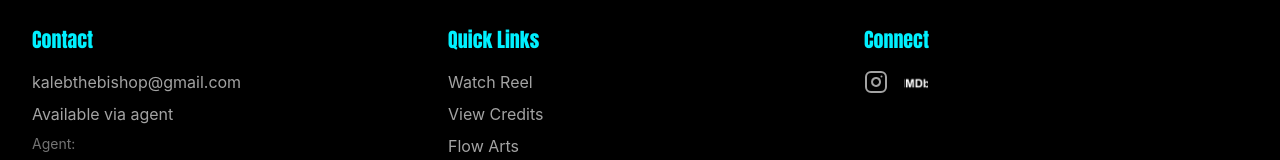
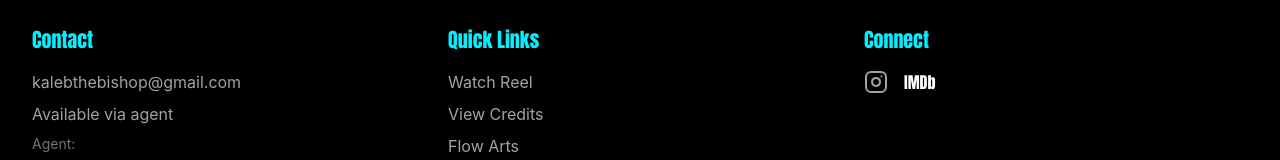
Before and after one commit to rabsauce/Kaleb-Bishop, a Next.js app: page / in a window 1280 px wide. Shown: the part 2055-2215 px from the top of the page. Built offline with nearby package versions, Linux system fonts and the light colour scheme.

Commit message:
Replace Footer IMDb icon with text matching navbar styling (font-display, bold, white)

```diff
--- a/components/Footer.tsx
+++ b/components/Footer.tsx
@@ -102,15 +102,10 @@ export default function Footer() {
                   href={profile.contact.social.imdb}
                   target="_blank"
                   rel="noopener noreferrer"
-                  className="text-gray-400 hover:text-accent-blue transition-colors inline-flex items-center justify-center"
+                  className="text-sm lg:text-base font-display font-bold text-white hover:text-accent-blue transition-colors"
                   aria-label="IMDb"
                 >
-                  <img
-                    src="/images/imdb_button_large.png"
-                    alt="IMDb"
-                    className="h-6 object-contain"
-                    style={{ width: 'auto' }}
-                  />
+                  IMDb
                 </a>
               )}
               {profile.contact.social.twitter && (
```
